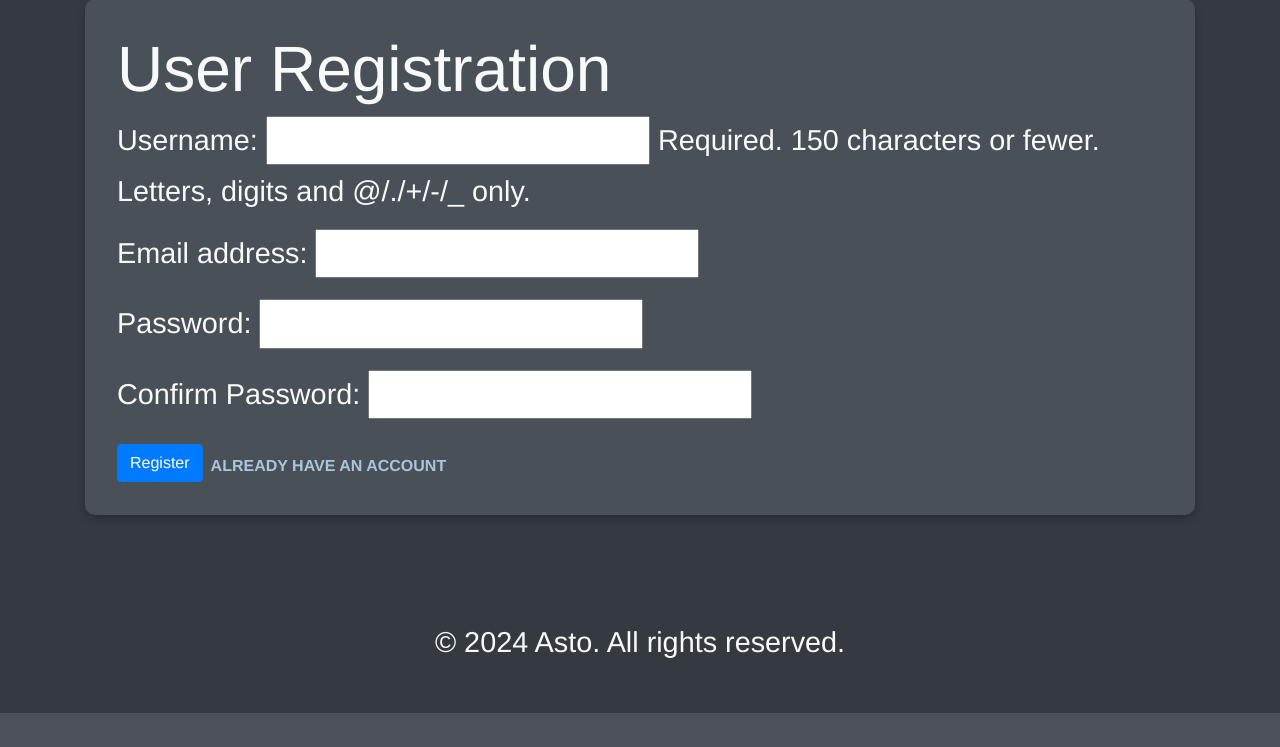
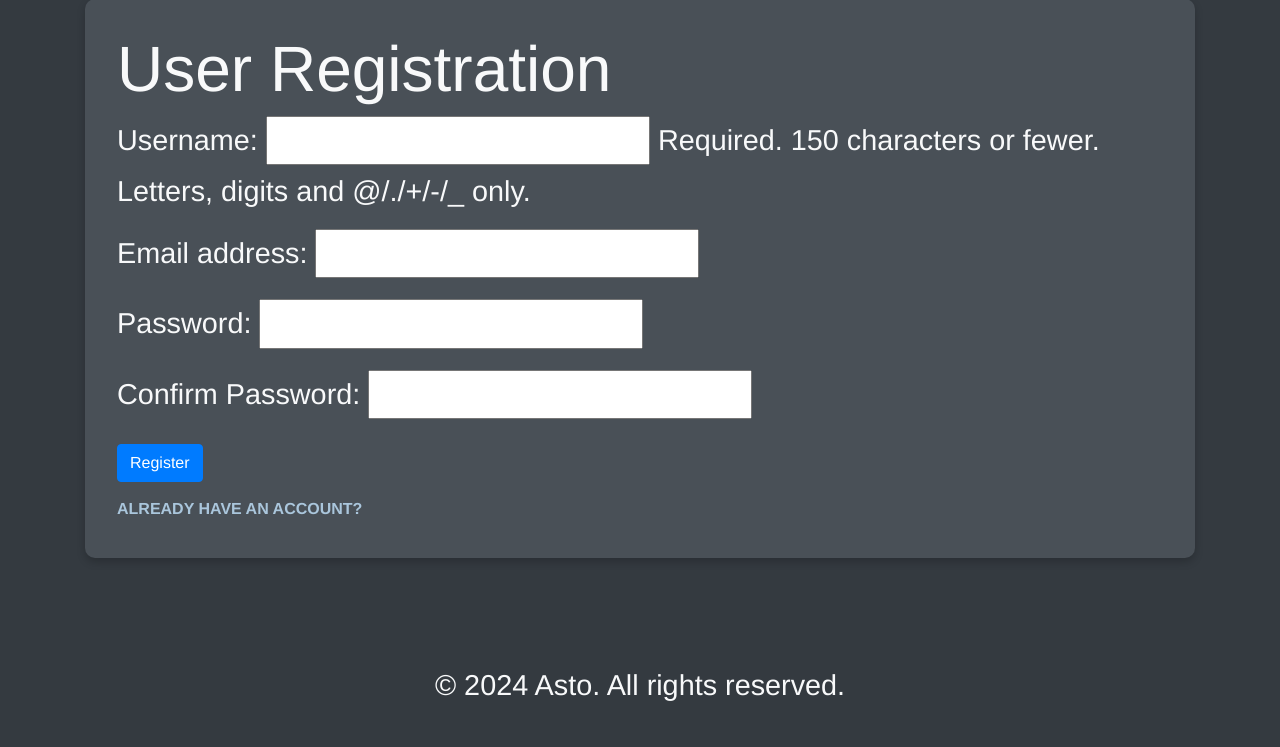
Before and after one commit to Udemezue12/weather, a Django app: page /register/ in a window 1280 px wide. Shown: the part 87-834 px from the top of the page. Before the commit the page ends 800 px from the top, so only its background shows below. Run offline with Django 5.2, Linux system fonts and the light colour scheme; some libraries are stand-ins or nearby versions.

Commit message:
Modified some codes

```diff
--- a/weather/templates/weather/login.html
+++ b/weather/templates/weather/login.html
@@ -17,6 +17,7 @@
 
                     </form>
                     <a href="{% url 'password-reset' %}" class="link-arrow">Forgot Password?</a>
+                    <br>
                     <a href="{% url 'register' %}" class="link-arrow">Register</a>
 
                 </div>
--- a/weather/templates/weather/register.html
+++ b/weather/templates/weather/register.html
@@ -10,7 +10,8 @@
         {% csrf_token %}
         {{ form.as_p }}
         <button type="submit" class="btn btn-primary">Register</button>
-        <a href="{% url 'login' %}" class="link-arrow">Already have an account</a>
+        <br>
+        <a href="{% url 'login' %}" class="link-arrow">Already have an account?</a>
 
     </form>
 </div>
```
